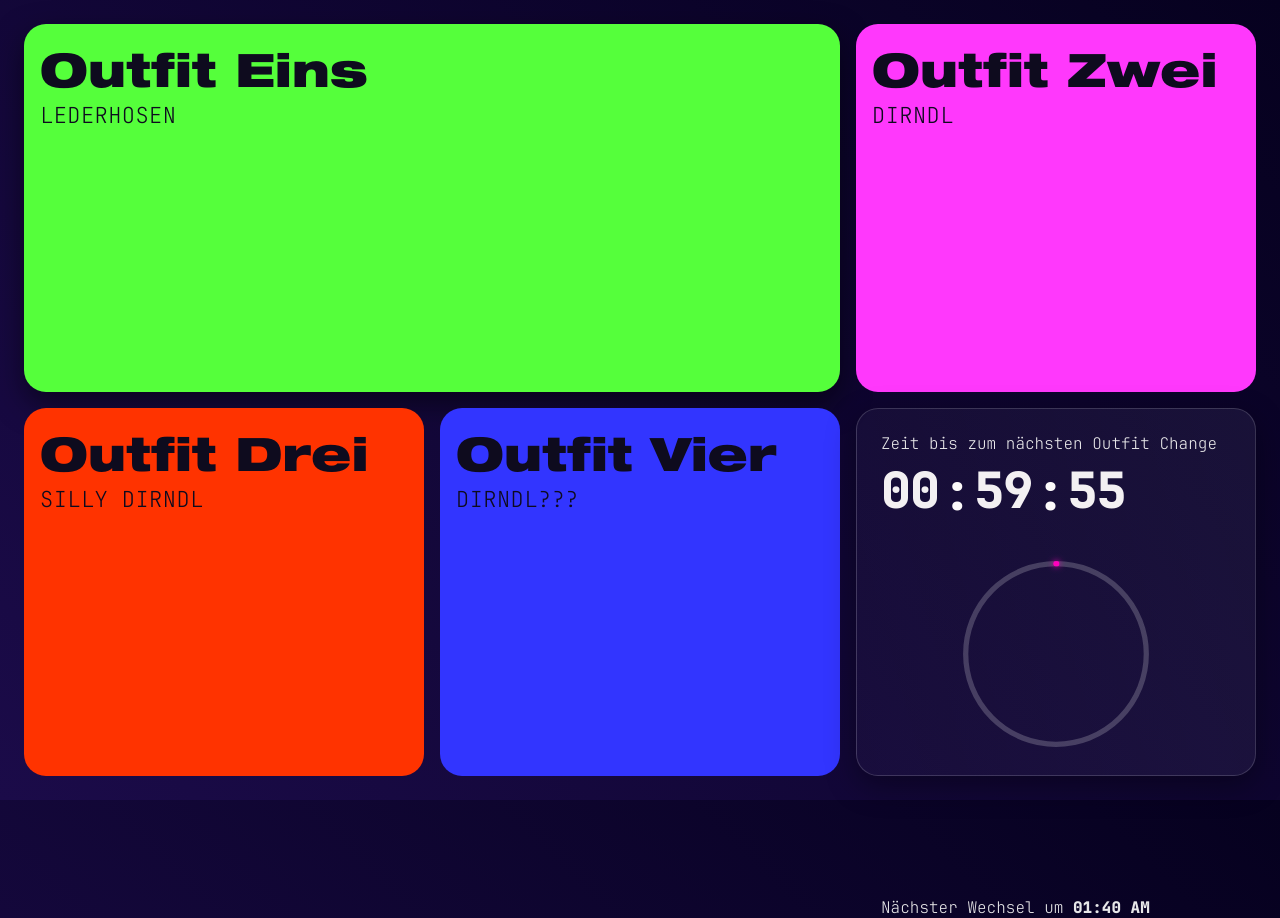
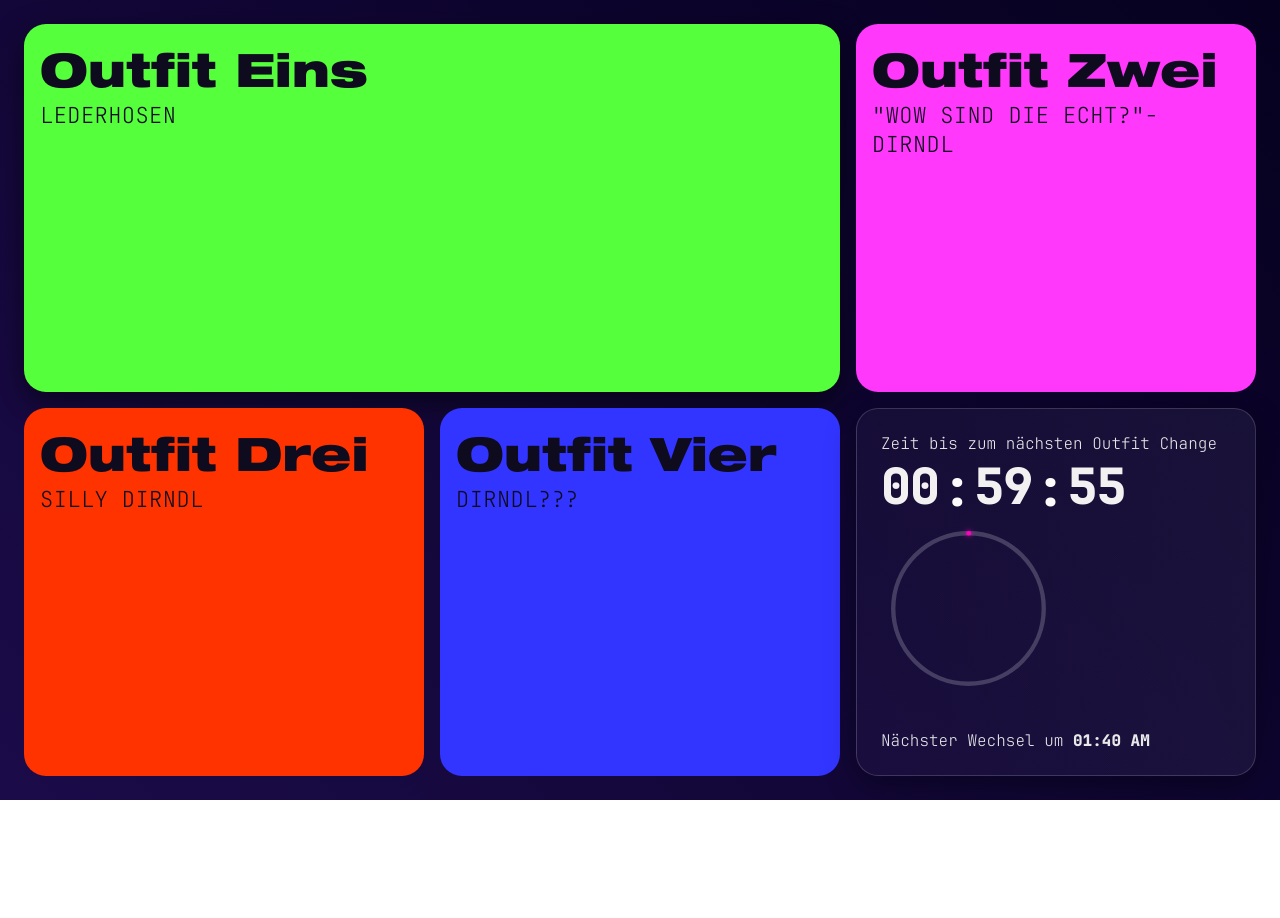
Before and after one commit to kimmiesbayernparty/outfits, a plain HTML site: page index.html in a window 1280 px wide. After the commit the page ends 800 px from the top, so only its background shows below. Drawn offline with Linux system fonts and the light colour scheme.

Commit message:
Add files via upload

```diff
--- a/index.html
+++ b/index.html
@@ -121,16 +121,20 @@
       color: var(--muted);
       font-size: 1em;
       font-family: Jet;
+      margin: 0%;
+      padding: 0%;
     }
 
     .count {
       font-weight: 900;
       letter-spacing: -.02em;
       font-variant-numeric: tabular-nums lining-nums;
-      line-height: .9;
+      line-height: 0;
       font-size: clamp(40px, 5vw, 50px);
       display: flex;
       gap: .2rem;
+      margin: 0%;
+      padding: 0%;
     }
     .count .digit { transition: transform .18s ease, opacity .18s ease; }
     .count.ticking .digit { transform: translateY(-2px); opacity: .96; }
@@ -141,12 +145,12 @@
 
     .circle-container {
       position: relative;
-      width: 100%;
+      width: 50%;
       aspect-ratio: 1;
       display: grid;
-      place-items: center;
+      place-items: start;
     }
-    .circle { width: 60%; height: 90%; position: relative; }
+    .circle { width: 100%; height: 100%; position: relative; }
     .circle svg { position: absolute; inset: 0; transform: rotate(-90deg); }
     .circle .track { opacity: .2; }
     .circle .progress { transition: stroke-dashoffset .2s linear; filter: drop-shadow(0 0 3px #ff00c3); }
@@ -184,7 +188,7 @@
       <article class="stage" data-stage="1" style="--stage-bg:#ff38fc">
         <div class="stage-content">
           <h3>Outfit Zwei</h3>
-          <p class="stage-subtitle">Dirndl</p>
+          <p class="stage-subtitle">"Wow sind die echt?"-Dirndl</p>
         </div>
       </article>
 
```
